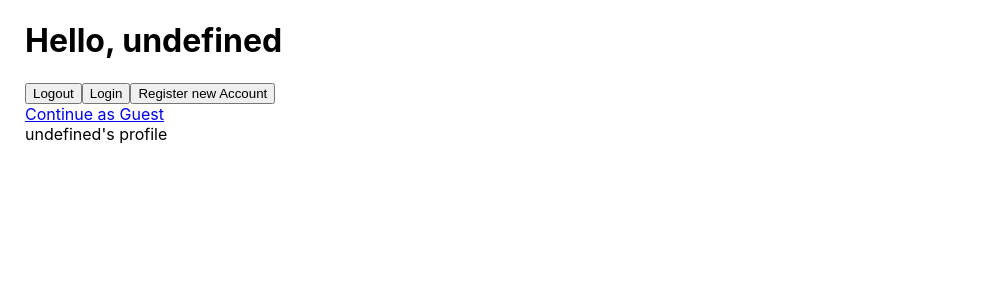
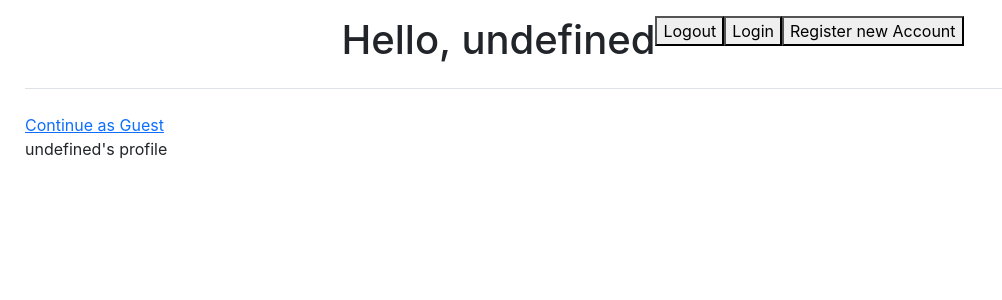
Before and after one commit to danielforkner/movie-ballot-app, a React (Create React App) app in the folder client/: page / in a window 1280 px wide. Shown: the top 300 px of the page, without its empty margins (0-1002 px from the left). Built offline with nearby package versions, Linux system fonts and the light colour scheme.

Commit message:
added boostrap

```diff
--- a/client/package.json
+++ b/client/package.json
@@ -7,6 +7,7 @@
     "@testing-library/react": "^12.1.3",
     "@testing-library/user-event": "^13.5.0",
     "axios": "^0.26.1",
+    "boostrap": "^2.0.0",
     "express": "^4.17.3",
     "morgan": "^1.10.0",
     "nodemon": "^2.0.15",
--- a/client/public/index.html
+++ b/client/public/index.html
@@ -4,9 +4,21 @@
     <meta charset="utf-8" />
     <meta name="viewport" content="width=device-width, initial-scale=1" />
     <meta name="theme-color" content="#000000" />
+    <link
+      href="https://cdn.jsdelivr.net/npm/bootstrap@5.1.3/dist/css/bootstrap.min.css"
+      rel="stylesheet"
+      integrity="sha384-1BmE4kWBq78iYhFldvKuhfTAU6auU8tT94WrHftjDbrCEXSU1oBoqyl2QvZ6jIW3"
+      crossorigin="anonymous"
+    />
     <title>React App</title>
   </head>
   <body>
     <div id="root"></div>
+
+    <script
+      src="https://cdn.jsdelivr.net/npm/bootstrap@5.1.3/dist/js/bootstrap.bundle.min.js"
+      integrity="sha384-ka7Sk0Gln4gmtz2MlQnikT1wXgYsOg+OMhuP+IlRH9sENBO0LRn5q+8nbTov4+1p"
+      crossorigin="anonymous"
+    ></script>
   </body>
 </html>
--- a/client/src/components/NAVBAR/Navbar.jsx
+++ b/client/src/components/NAVBAR/Navbar.jsx
@@ -8,8 +8,11 @@
   const [registerBtn, setRegisterBtn] = useState(false);
 
   return (
-    <div>
+    <div className="continer">
+      <header className="d-flex flex-wrap justify-content-center py-3 mb-4 border-bottom">
         <h1>{`Hello, ${user.username}`}</h1>
+        <ul className="nav nav-pills">
+          <li className="nav-item">
             <button
               onClick={() => {
                 localStorage.removeItem('fridayNightMoviesToken');
@@ -18,6 +21,8 @@
             >
               Logout
             </button>
+          </li>
+          <li className="nav-item">
             <button
               onClick={() => {
                 setRegisterBtn(false);
@@ -26,7 +31,8 @@
             >
               Login
             </button>
-      {loginBtn ? <Login setLoginBtn={setLoginBtn} /> : null}
+          </li>
+          <li className="nav-item">
             <button
               onClick={() => {
                 setRegisterBtn(!registerBtn);
@@ -35,7 +41,12 @@
             >
               Register new Account
             </button>
+          </li>
+          {loginBtn ? <Login setLoginBtn={setLoginBtn} /> : null}
+
           {registerBtn ? <Register setRegisterBtn={setRegisterBtn} /> : null}
+        </ul>
+      </header>
     </div>
   );
 };
--- a/package.json
+++ b/package.json
@@ -14,6 +14,7 @@
   "license": "ISC",
   "dependencies": {
     "axios": "^0.26.1",
+    "bootstrap": "^5.1.3",
     "dotenv": "^16.0.0",
     "express": "^4.17.3",
     "jsonwebtoken": "^8.5.1",
```
Also changed, not shown: 2 other files (tests, documents, lock files or other folders). Lines whose indentation alone changed are shown as unchanged.
